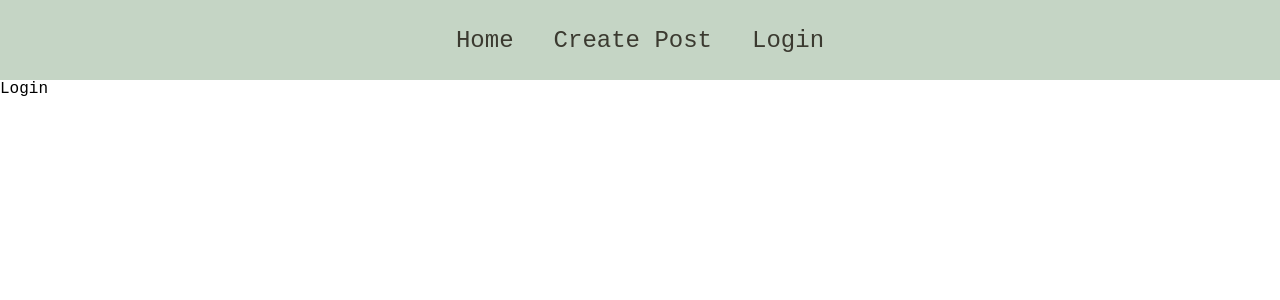
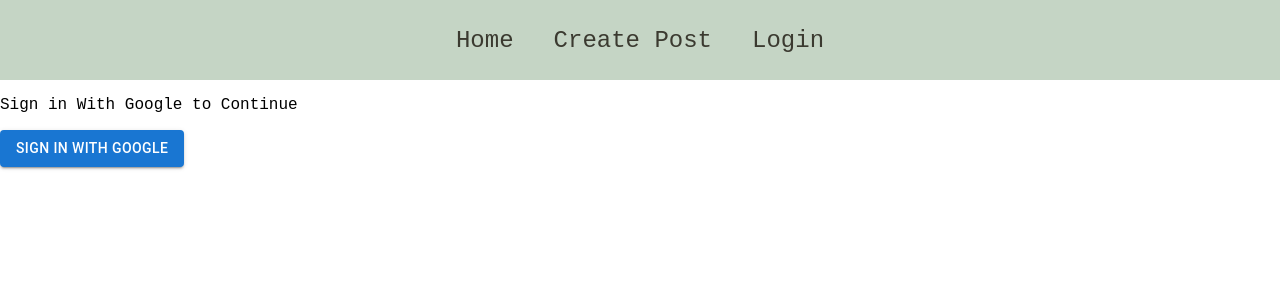
Before and after one commit to mkisecok/Blog-with-Firebase-and-React, a React (Create React App) app in the folder my-blog/: page /login in a window 1280 px wide. Shown: the top 300 px of the page. Built offline with nearby package versions, Linux system fonts and the light colour scheme.

Commit message:
feat: Add auth from firebase and functionalty for auth

```diff
--- a/my-blog/src/App.css
+++ b/my-blog/src/App.css
@@ -15,6 +15,8 @@
     margin: 0%;
     font-family: 'Courier New', Courier, monospace;
 }
+
+/* Styled navbar */
 nav{
     margin: 0;
     width: 100%;
--- a/my-blog/src/App.js
+++ b/my-blog/src/App.js
@@ -4,11 +4,25 @@
 import Home from './Pages/Home';
 import CreatePost from './Pages/CreatePost';
 import Login from './Pages/Login';
-
+import { useState } from 'react';
+import  {signOut}  from 'firebase/auth'
+import { auth } from './firebase-config';
 
 
 function App(props) {
 
+  const[isAuth,setIsAuth]=useState(false);
+
+
+
+  const signUserOut = ()=>{
+
+    signOut(auth).then(()=>{
+      localStorage.clear()
+      setIsAuth(false)
+      window.location.pathname='/login'
+    })
+  }
 
   return (
 
@@ -18,14 +32,18 @@
       <nav>
         <Link to='/'> Home</Link>
         <Link to='/createpost'> Create Post</Link>
-        <Link to='/login'> Login</Link>
+
+        {!isAuth
+        ? <Link to='/login' className='login-link'> Login</Link>
+        : <Link to='#' className='login-link' onClick={signUserOut}> Log Out</Link>}
+
       </nav>
 
 
       <Routes>
         <Route path='/' element={<Home/>}></Route>
         <Route path='/createpost' element={<CreatePost/>}></Route>
-        <Route path='/login' element={<Login/>}></Route>
+        <Route path='/login' element={<Login setIsAuth={setIsAuth}/>}></Route>
       </Routes>
     </Router>
 
--- a/my-blog/src/Pages/Login.js
+++ b/my-blog/src/Pages/Login.js
@@ -1,9 +1,23 @@
 import React from 'react'
+import Button from '@mui/material/Button';
+import { auth, provider } from '../firebase-config'
+import {signInWithPopup} from 'firebase/auth'
+import {useNavigate} from 'react-router-dom'
 
-function Login() {
-    return (
-        <div>
-            Login
+function Login({setIsAuth}) {
+    let navigate=useNavigate()
+
+    const signInWithGoogle = ()=>{
+        signInWithPopup(auth, provider).then((result)=>{
+            localStorage.setItem('isAuth',true)
+            setIsAuth(true)
+            navigate('/')
+        })
+    }
+   return (
+        <div className='loginPage'>
+           <p>Sign in With Google to Continue</p>
+           <Button className='login-with-goggle-btn' variant="contained" onClick={signInWithGoogle}>Sign in with Google</Button>
         </div>
     )
 }
```
